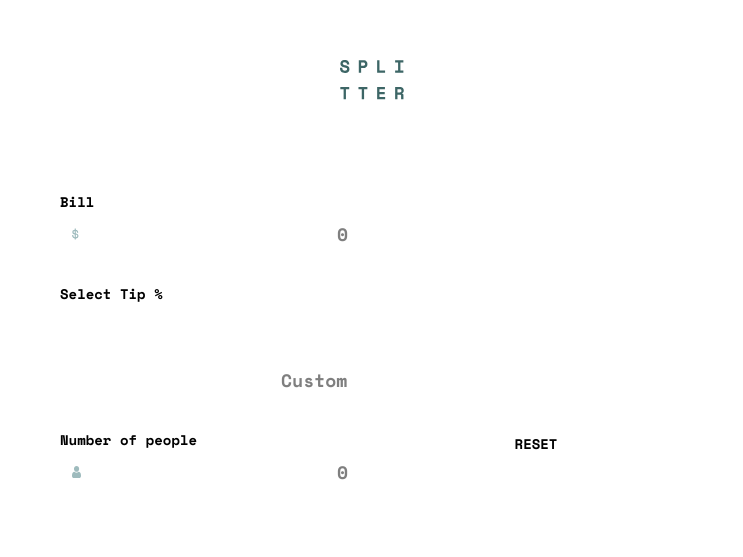
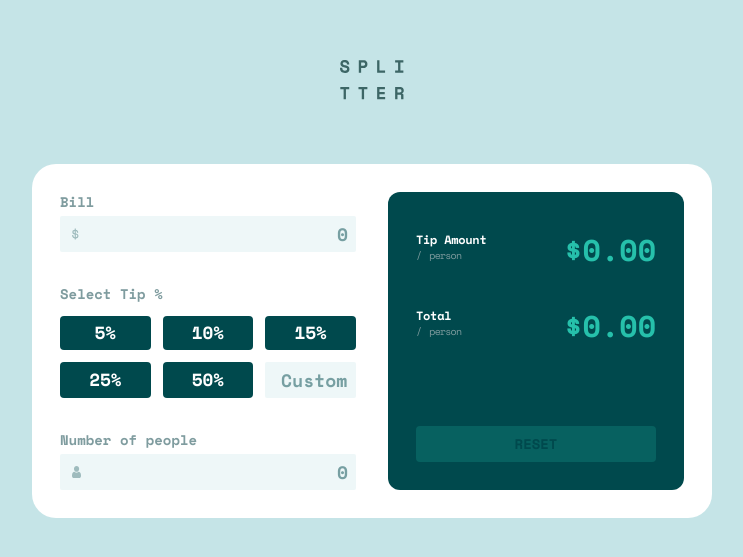
Before and after one commit to HanifaTavassoli/tip-calculator, a React (Vite) app: page / in a window 1280 px wide. Shown: the part 127-684 px from the top of the page, without its empty margins (268-1011 px from the left). Built offline with nearby package versions, Linux system fonts and the light colour scheme.

Commit message:
define customize colors of Tip app

```diff
--- a/src/index.css
+++ b/src/index.css
@@ -4,4 +4,12 @@
 
 @theme {
   --font-monospace: "Space Mono", monospace;
+  --color-neutral-basic: hsl(172, 67%, 45%);
+  --color-neutral-darker: hsl(183, 100%, 15%);
+  --color-neutral-dark: hsl(186, 14%, 43%);
+  --color-neutral-light: hsl(184, 14%, 56%);
+  --color-neutral-lighter: hsl(185, 41%, 84%);
+  --color-neutral-lightest: hsl(189, 47%, 97%);
+  --color-neutral-input: hsla(185, 41%, 84%, 0.3);
+  --color-neutral-reset: hsla(172, 67%, 45%, 0.2);
 }
```
